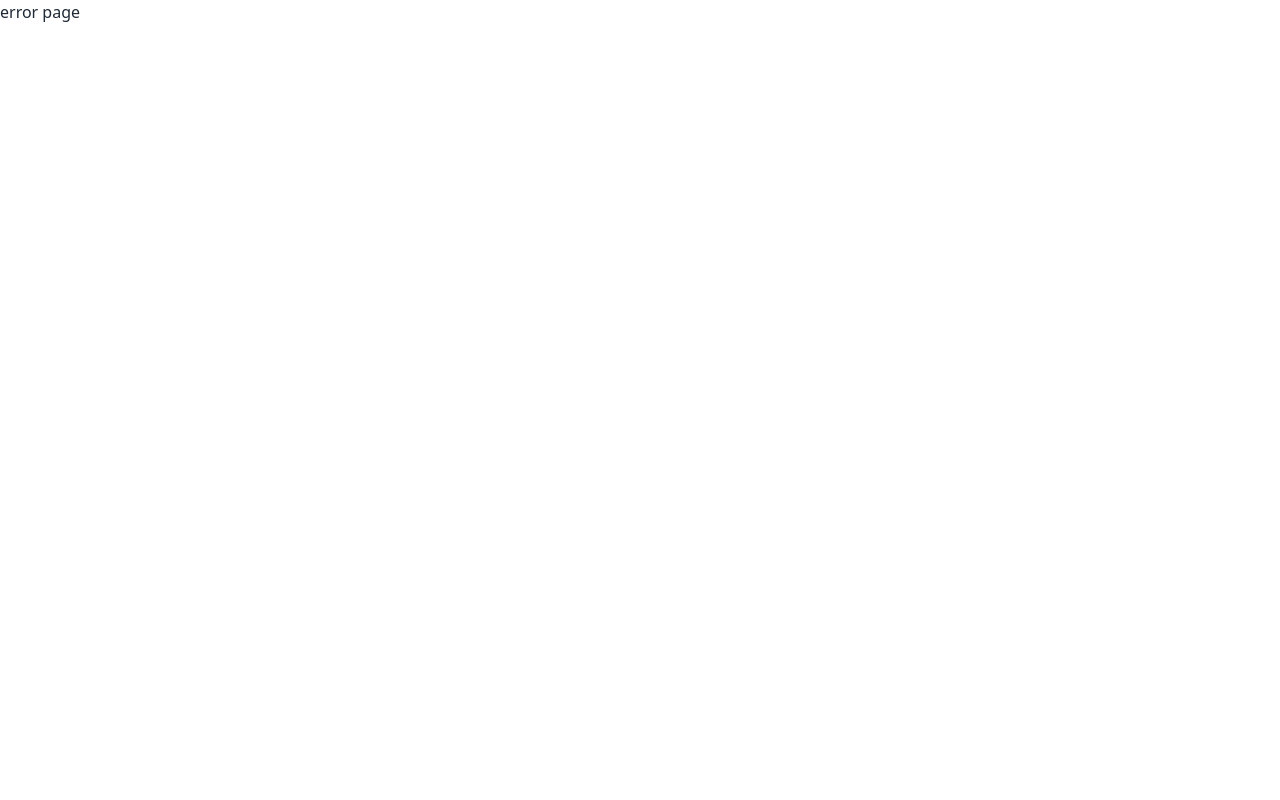
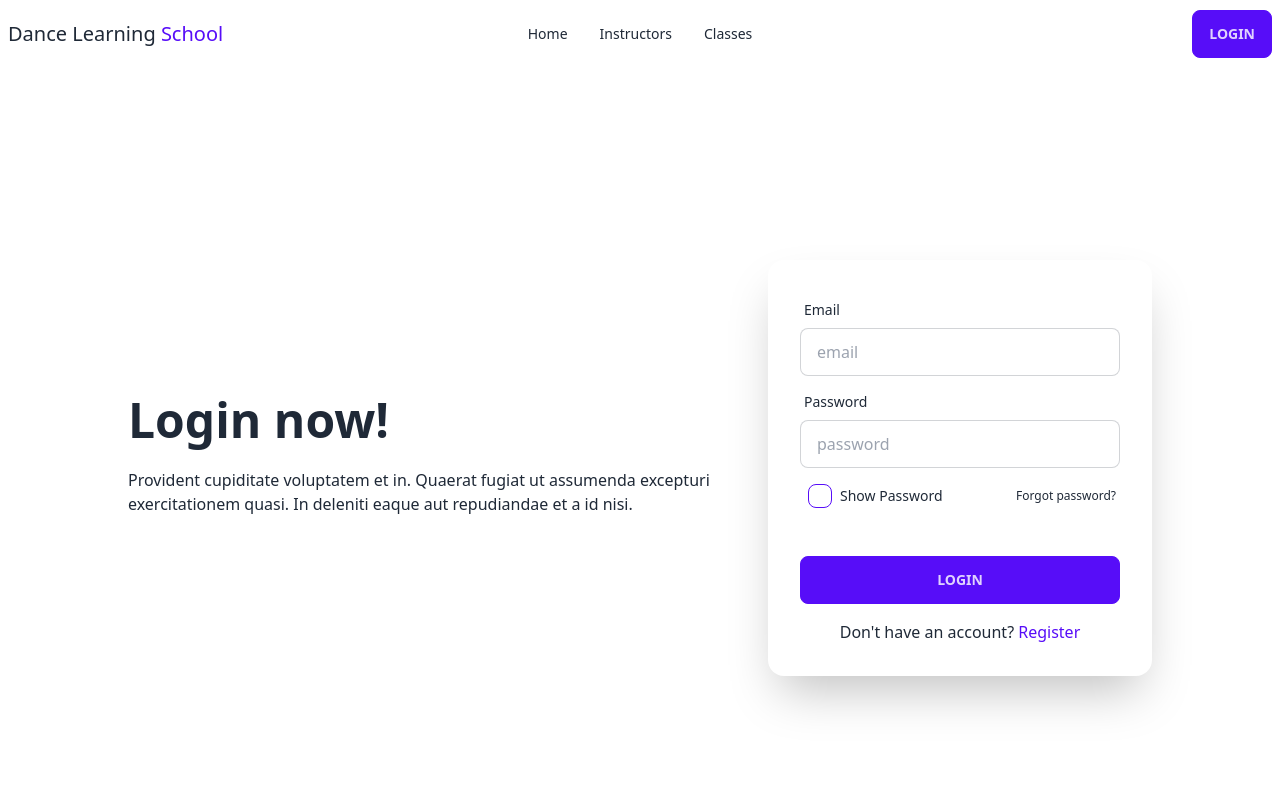
Before and after one commit to pitamchandra/dance-larning-school, a React (Vite) app: page /login in a window 1280 px wide. Before the commit this address had no page. Shown: the top 800 px of the page. Built offline with nearby package versions, Linux system fonts and the light colour scheme.

Commit message:
login page completed

```diff
--- a/package.json
+++ b/package.json
@@ -14,6 +14,7 @@
     "match-sorter": "^6.3.1",
     "react": "^18.2.0",
     "react-dom": "^18.2.0",
+    "react-hook-form": "^7.44.3",
     "react-router-dom": "^6.12.0",
     "sort-by": "^1.2.0"
   },
--- a/src/Layout/Main.jsx
+++ b/src/Layout/Main.jsx
@@ -2,13 +2,13 @@
 import { Outlet } from 'react-router-dom';
 import Navbar from '../Pages/Shared/Navbar/Navbar';
 import Footer from '../Pages/Shared/Footer/Footer';
+const Main = () => {
 
-const Main = () => {
     return (
         <div>
-            <Navbar></Navbar>
+            {<Navbar></Navbar>}
             <Outlet></Outlet>
-            <Footer></Footer>
+            {<Footer></Footer>}
         </div>
     );
 };
--- /dev/null
+++ b/src/Pages/Login/Login/Login.jsx
@@ -0,0 +1,52 @@
+import { useState } from "react";
+import { useForm } from "react-hook-form";
+import { Link } from "react-router-dom";
+
+const Login = () => {
+    const [showPass, setShowPass] = useState(false)
+    const { register, handleSubmit, formState: { errors } } = useForm();
+    const onSubmit = data => console.log(data);
+    return (
+        <div className="hero min-h-screen bg-white">
+            <div className="hero-content flex-col lg:flex-row">
+                <div className="text-center lg:text-left lg:w-1/2">
+                <h1 className="text-5xl font-bold">Login now!</h1>
+                <p className="py-6">Provident cupiditate voluptatem et in. Quaerat fugiat ut assumenda excepturi exercitationem quasi. In deleniti eaque aut repudiandae et a id nisi.</p>
+                </div>
+                <div className="card flex-shrink-0 w-full max-w-sm shadow-2xl  lg:w-1/2">
+                <form onSubmit={handleSubmit(onSubmit)} className="card-body">
+                    <div className="form-control">
+                    <label className="label">
+                        <span className="label-text">Email</span>
+                    </label>
+                    <input type="email" placeholder="email" {...register("email", { required: true })} className="input input-bordered" />
+                    {errors.email && <span className="text-red-500">email field is required</span>}
+                    </div>
+                    <div className="form-control">
+                    <label className="label">
+                        <span className="label-text">Password</span>
+                    </label>
+                    <input type={`${showPass ? 'text' : 'password'}`} placeholder="password" {...register("password", { required: true })} className="input input-bordered" />
+                    {errors.password && <span className="text-red-500">password field is required</span>}
+                    <label className="label">
+                    <div className="form-control">
+                        <label className="label cursor-pointer">
+                            <input type="checkbox" onClick={()=>setShowPass(!showPass)} className="checkbox checkbox-primary" />
+                            <span className="label-text ml-2">Show Password</span>
+                        </label>
+                    </div>
+                    <a href="#" className="label-text-alt link link-hover">Forgot password?</a>
+                    </label>
+                    </div>
+                    <div className="form-control mt-6">
+                    <button type="submit" className="btn btn-primary">Login</button>
+                    <p className="text-center mt-4">Don&apos;t have an account? <Link to="/register" className="text-primary">Register</Link></p>
+                    </div>
+                </form>
+                </div>
+            </div>
+        </div>
+    );
+};
+
+export default Login;
--- a/src/Pages/Shared/Footer/Footer.jsx
+++ b/src/Pages/Shared/Footer/Footer.jsx
@@ -8,8 +8,8 @@ const Footer = () => {
             <div className="container mx-auto px-4">
                 <div className="grid grid-cols-1 md:grid-cols-2 lg:grid-cols-4 gap-4">
                 <div className="mb-4">
-                <a className="normal-case text-xl">Dance Learning <span className="text-orange-500">School</span></a>
-                    <p className="text-gray-500 mt-2">The most dancing club. you can easily learn dance with us</p>
+                <Link to="/" className="normal-case text-xl">Dance Learning <span className="text-primary">School</span></Link>
+                    <p className="text-gray-500 mt-2 mb-4">The most dancing club. you can easily learn dance with us</p>
                     <p className="text-gray-500">123 Main Street, City, Country</p>
                     <p className="text-gray-500">Phone: 123-456-7890</p>
                     <p className="text-gray-500">Email: info@company.com</p>
--- a/src/Pages/Shared/Navbar/Navbar.jsx
+++ b/src/Pages/Shared/Navbar/Navbar.jsx
@@ -1,13 +1,14 @@
-import { NavLink } from "react-router-dom";
+import { NavLink, Link } from "react-router-dom";
 
 const Navbar = () => {
+    const user = '';
 
     const li = <>
-    <li><NavLink to="/" className={({ isActive }) => isActive ? "text-orange-500" : ""}>Home</NavLink></li>
-    <li><NavLink to="/instructors" className={({ isActive }) => isActive ? "text-orange-500" : ""}>Instructors</NavLink></li>
-    <li><NavLink to="/classes" className={({ isActive }) => isActive ? "text-orange-500" : ""}>Classes</NavLink></li>
-    <li><NavLink to="/dashboard" className={({ isActive }) => isActive ? "text-orange-500" : ""}>Dashboard</NavLink></li>
-    <li><NavLink to="/login" className={({ isActive }) => isActive ? "text-orange-500" : ""}>Login</NavLink></li>
+    <li><NavLink to="/" className={({ isActive }) => isActive ? "text-primary" : ""}>Home</NavLink></li>
+    <li><NavLink to="/instructors" className={({ isActive }) => isActive ? "text-primary" : ""}>Instructors</NavLink></li>
+    <li><NavLink to="/classes" className={({ isActive }) => isActive ? "text-primary" : ""}>Classes</NavLink></li>
+    {user && <li><NavLink to="/dashboard" className={({ isActive }) => isActive ? "text-primary" : ""}>Dashboard</NavLink></li>}
+
     </>
 
 
@@ -22,7 +23,7 @@ const Navbar = () => {
                    {li}
                 </ul>
                 </div>
-                <a className="text-sm md:text-xl">Dance Learning <span className="text-orange-500">School</span></a>
+                <Link to='/' className="text-sm md:text-xl">Dance Learning <span className="text-primary">School</span></Link>
             </div>
             <div className="navbar-center hidden lg:flex">
                 <ul className="menu menu-horizontal px-1">
@@ -30,11 +31,20 @@ const Navbar = () => {
                 </ul>
             </div>
             <div className="navbar-end">
-            <div className="avatar">
-                <div className="w-10 rounded-full ring ring-primary ring-offset-base-100 ring-offset-2">
-                    <img src="/images/stock/photo-1534528741775-53994a69daeb.jpg" />
-                </div>
-            </div>
+                {
+                    user ? <>
+                    <div className="btn btn-primary">Logout</div>
+                    <div className="avatar ml-4">
+                        <div className="w-10 rounded-full ring ring-primary ring-offset-base-100 ring-offset-2">
+                            <img src="/images/stock/photo-1534528741775-53994a69daeb.jpg" />
+                        </div>
+                    </div>
+                    </> : <>
+                    <Link to="/login" className="btn btn-primary">Login</Link>
+                    </>
+                }
+
+
             </div>
         </div>
     );
--- a/src/main.jsx
+++ b/src/main.jsx
@@ -8,6 +8,7 @@ import {
 import Main from './Layout/Main.jsx';
 import Error from './Pages/Error/Error.jsx';
 import Home from './Pages/Home/Home/Home.jsx';
+import Login from './Pages/Login/Login/Login';
 
 const router = createBrowserRouter([
   {
@@ -18,6 +19,10 @@ const router = createBrowserRouter([
       {
         path: "/",
         element: <Home></Home>
+      },
+      {
+        path:"/login",
+        element: <Login></Login>
       }
     ]
   }
```
Also changed, not shown: 1 other file (tests, documents, lock files or other folders).
